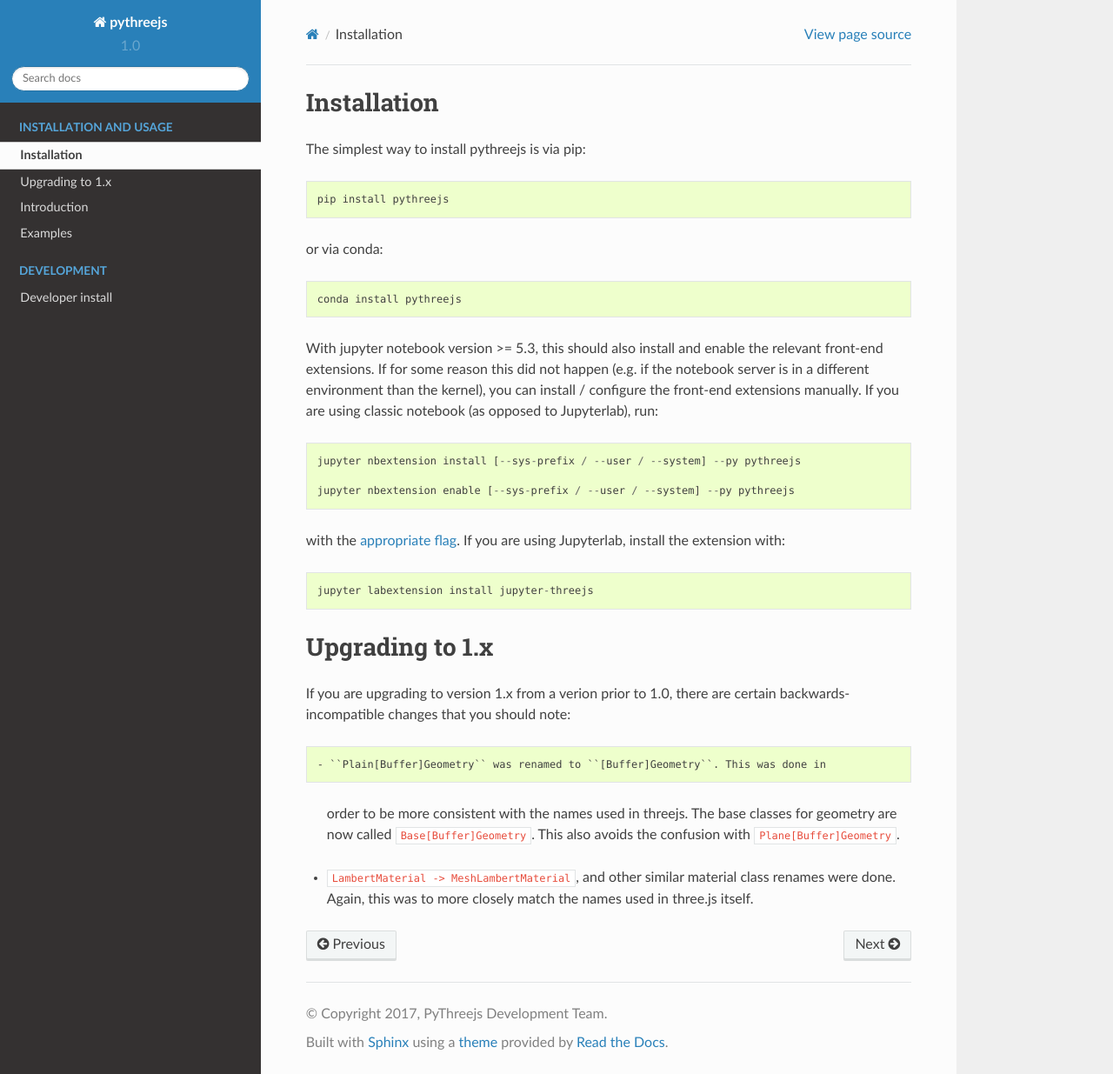
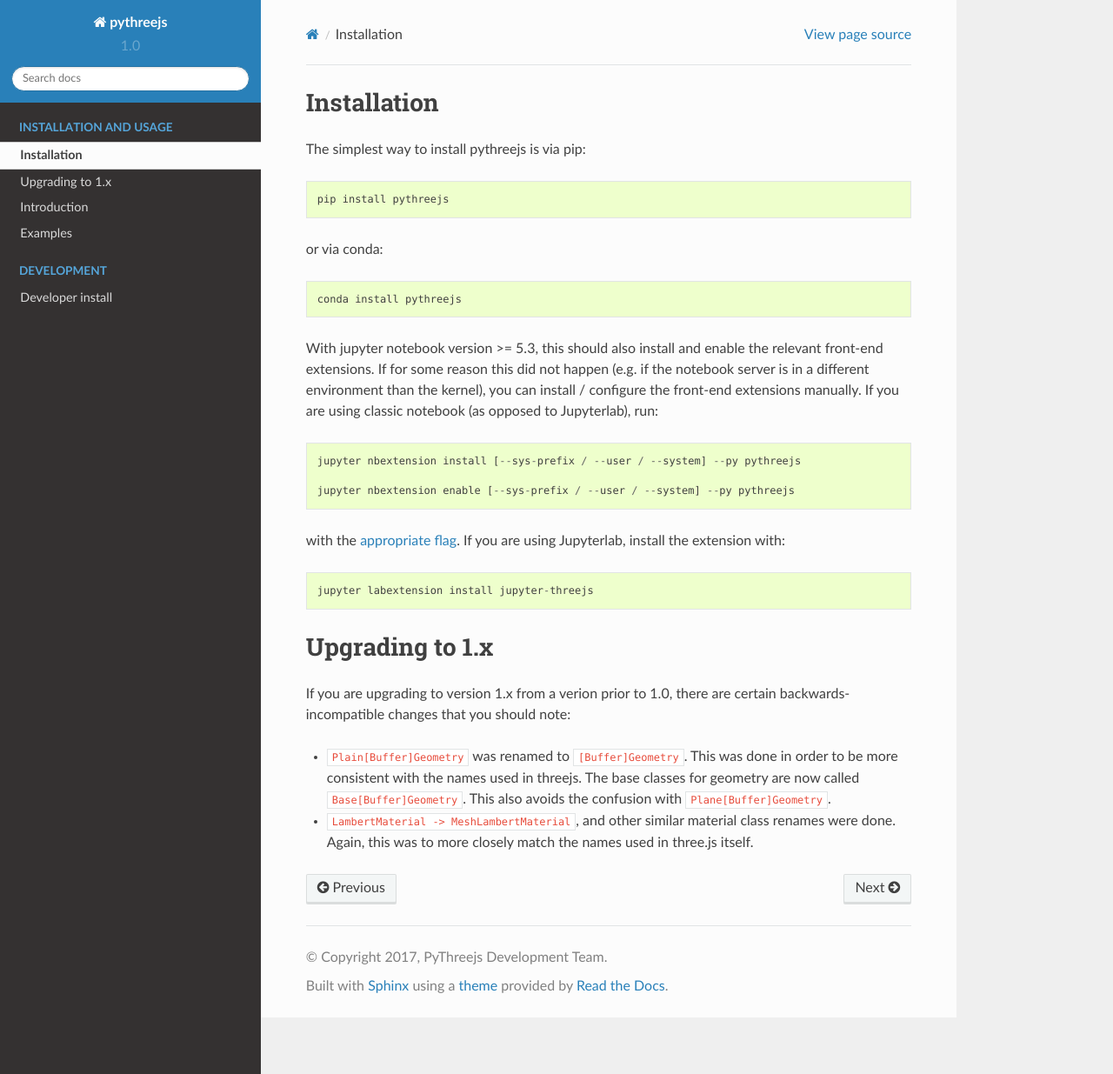
Before and after one commit to jupyter-widgets/pythreejs, a Sphinx documentation site: the page built from docs/source/installing.rst, in a window 1280 px wide and 1235 px high. Shown: the whole window at 87% size. Built offline with Sphinx 7.4.7 and the Read the Docs theme 2.0.0, drawn with Linux system fonts in a browser that asks for light colours; pages that are not in the unit, such as notebooks, are missing from menus.

Commit message:
Teak docs

```diff
--- a/docs/source/installing.rst
+++ b/docs/source/installing.rst
@@ -34,7 +34,7 @@
 ================
 
 If you are upgrading to version 1.x from a verion prior to 1.0, there are certain
-backwards-incompatible changes that you should note::
+backwards-incompatible changes that you should note:
 
 - ``Plain[Buffer]Geometry`` was renamed to ``[Buffer]Geometry``. This was done in
   order to be more consistent with the names used in threejs. The base classes for
```
